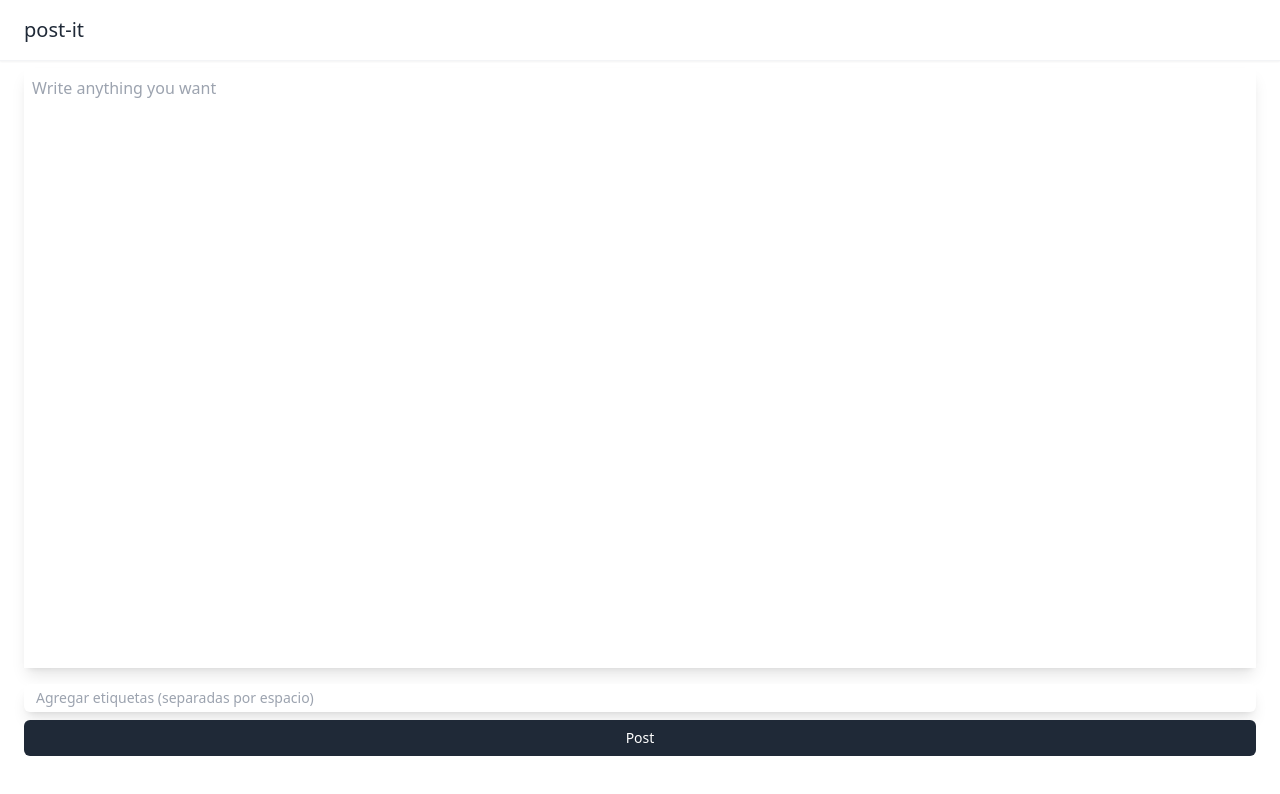
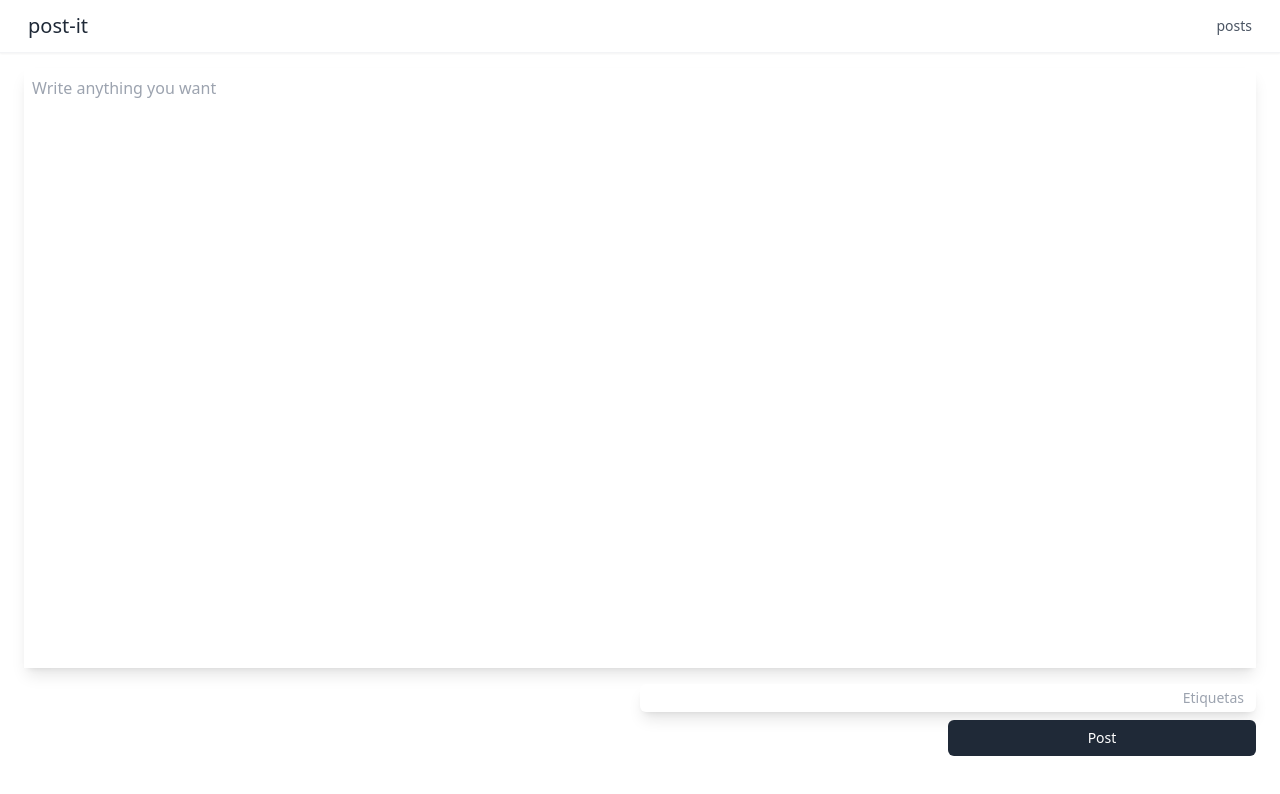
Before and after one commit to GAma131/post-it, a Next.js app: page /crear in a window 1280 px wide. Shown: the top 794 px of the page. Built offline with nearby package versions, Linux system fonts and the light colour scheme.

Commit message:
Cambio de tamaños y add shortcut

```diff
--- a/app/components/Navbar.tsx
+++ b/app/components/Navbar.tsx
@@ -4,13 +4,19 @@ import Link from "next/link";
 
 export default function Navbar() {
   return (
-    <nav className="fixed top-0 left-0 right-0 w-full py-4 px-6 border-b border-gray-100 shadow-sm bg-white z-10">
+    <nav className="fixed top-0 left-0 right-0 w-full py-3 px-7 border-b border-gray-100 shadow-sm bg-white z-10">
       <div className="max-w-7xl mx-auto flex justify-between items-center">
         <Link
-          href="/"
+          href="/crear"
           className="text-xl font-medium text-gray-800 hover:text-gray-600 transition"
         >
           post-it
+        </Link>
+        <Link
+          href="/"
+          className="text-sm text-gray-600 hover:text-gray-800 transition"
+        >
+          posts
         </Link>
       </div>
     </nav>
--- a/app/crear/page.tsx
+++ b/app/crear/page.tsx
@@ -11,22 +11,48 @@ export default function CrearPost() {
   const [tags, setTags] = useState<string[]>([]);
   const router = useRouter();
   const textareaRef = useRef<HTMLTextAreaElement>(null);
+  const tagInputRef = useRef<HTMLInputElement>(null);
 
   useEffect(() => {
     // Establecer el foco en el textarea al cargar la página
     if (textareaRef.current) {
       textareaRef.current.focus();
     }
-  }, []);
+
+    // Event listener para atajos de teclado globales
+    const handleKeyDown = (e: KeyboardEvent) => {
+      // Cmd/Ctrl + Backspace para eliminar la última etiqueta
+      if ((e.metaKey || e.ctrlKey) && e.key === "Backspace") {
+        e.preventDefault();
+        if (tags.length > 0) {
+          removeLastTag();
+        }
+      }
+    };
+
+    window.addEventListener("keydown", handleKeyDown);
+
+    // Limpiar event listener
+    return () => {
+      window.removeEventListener("keydown", handleKeyDown);
+    };
+  }, [tags]); // Dependencia de tags para que siempre tenga la lista actualizada
 
   const handleTagInputChange = (e: React.ChangeEvent<HTMLInputElement>) => {
     setTagInput(e.target.value);
   };
 
   const handleTagInputKeyDown = (e: React.KeyboardEvent<HTMLInputElement>) => {
-    if (e.key === " " && tagInput.trim() !== "") {
+    // Agregar etiqueta al presionar espacio o Enter
+    if ((e.key === " " || e.key === "Enter") && tagInput.trim() !== "") {
       e.preventDefault();
       addTag(tagInput.trim());
+      // Asegurar que el input mantenga el foco después de agregar la etiqueta
+      setTimeout(() => {
+        if (tagInputRef.current) {
+          tagInputRef.current.focus();
+        }
+      }, 0);
     }
   };
 
@@ -41,9 +67,30 @@ export default function CrearPost() {
     setTags(tags.filter((tag) => tag !== tagToRemove));
   };
 
+  const removeLastTag = () => {
+    setTags(tags.slice(0, -1));
+    // Asegurar que el input mantenga el foco después de eliminar la última etiqueta
+    setTimeout(() => {
+      if (tagInputRef.current) {
+        tagInputRef.current.focus();
+      }
+    }, 0);
+  };
+
+  const handleSubmit = (e: React.FormEvent<HTMLFormElement>) => {
+    e.preventDefault();
+    // Aquí iría la lógica para enviar el post
+    console.log("Publicando:", { contenido, tags });
+    alert("Post enviado con éxito");
+    // router.push("/");
+  };
+
   return (
-    <div className="h-[calc(100vh-56px)] flex flex-col">
-      <form className="flex flex-col pt-1 px-6 w-full">
+    <div className="h-[calc(100vh-56px)] flex flex-col items-center">
+      <form
+        className="flex flex-col pt-1 px-6 w-full max-w-7xl mx-auto"
+        onSubmit={handleSubmit}
+      >
         <div className="editor-container">
           <textarea
             ref={textareaRef}
@@ -72,20 +119,21 @@ export default function CrearPost() {
                 </div>
               ))}
               <input
+                ref={tagInputRef}
                 type="text"
                 value={tagInput}
                 onChange={handleTagInputChange}
                 onKeyDown={handleTagInputKeyDown}
                 onBlur={() => tagInput.trim() !== "" && addTag(tagInput.trim())}
-                placeholder="Agregar etiquetas (separadas por espacio)"
-                className="py-1 px-3 rounded-md text-sm flex-grow shadow-lg border-none outline-none"
+                placeholder="Etiquetas"
+                className="w-full md:w-1/2 lg:w-1/2 py-1 px-3 rounded-md text-sm shadow-lg border-none outline-none text-right ml-auto"
               />
             </div>
 
-            <div className="flex w-full">
+            <div className="flex w-full justify-end">
               <button
                 type="submit"
-                className="w-full bg-gray-800 text-white py-2 text-sm rounded-md hover:bg-gray-900 transition"
+                className="w-full md:w-1/2 lg:w-1/4 bg-gray-800 text-white py-2 text-sm rounded-md hover:bg-gray-900 transition"
               >
                 Post
               </button>
```
